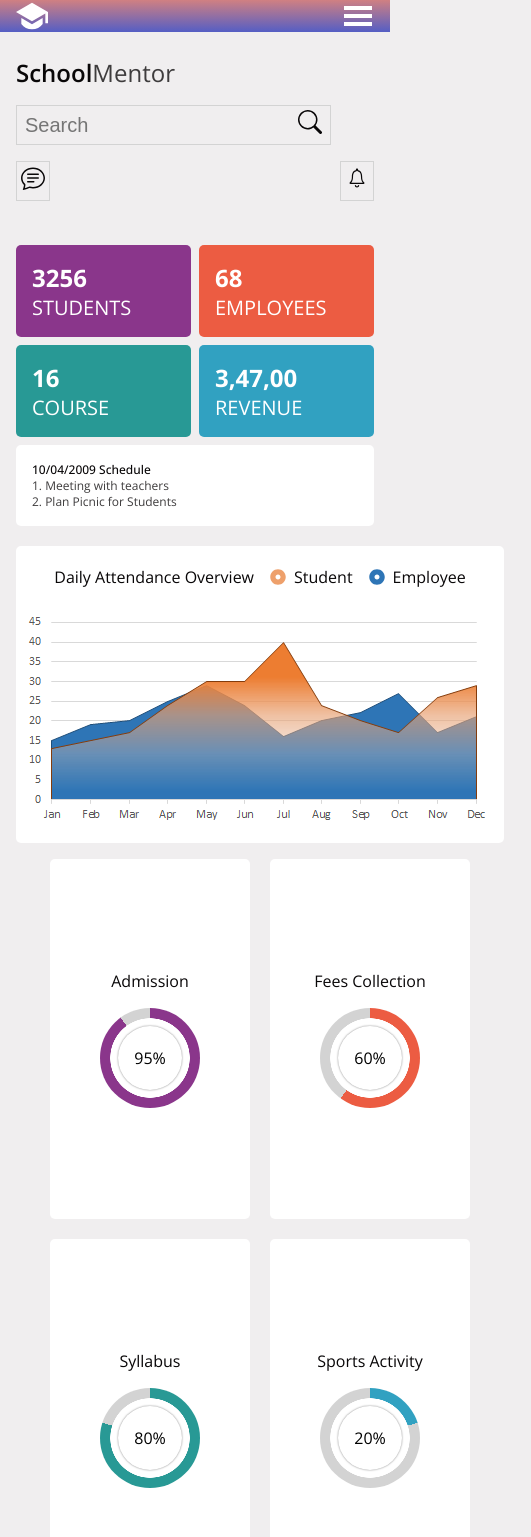
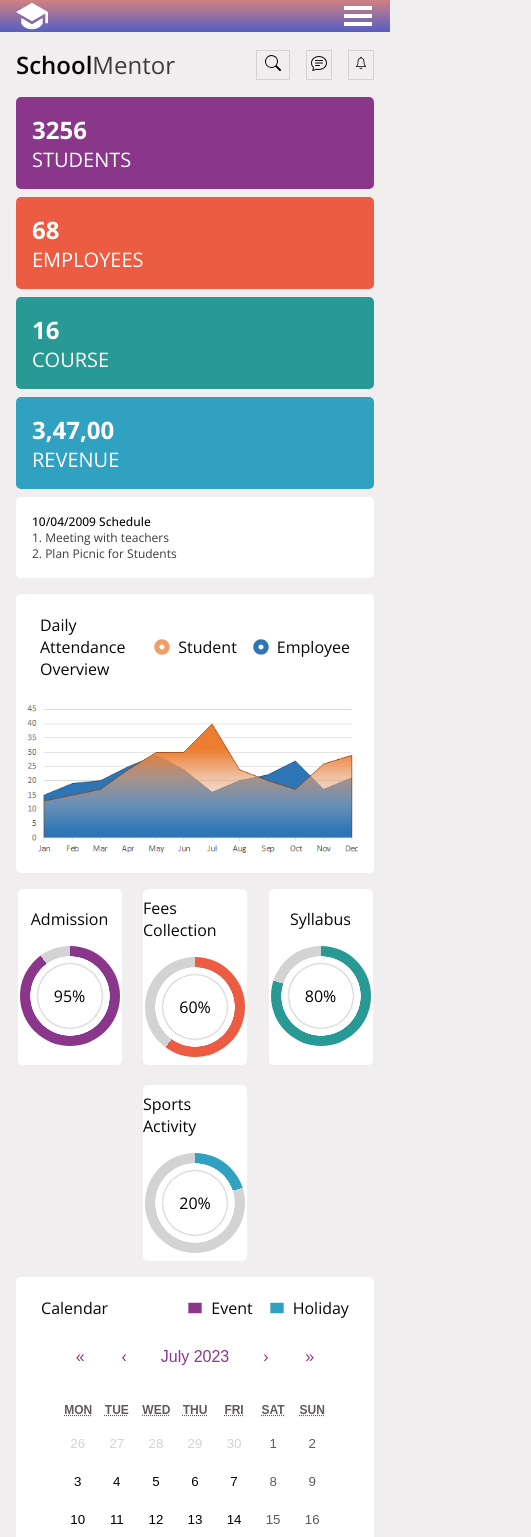
Before and after one commit to EdraakSystems/dash_design2, a React (Create React App) app: page / in a window 390 px wide. Shown: the top 1537 px of the page, 531 px wide, since content can reach past the window. Built offline with nearby package versions, Linux system fonts and the light colour scheme.

Commit message:
media queries fixed for mobile and tab

```diff
--- a/src/components/Cards1/Cards1.css
+++ b/src/components/Cards1/Cards1.css
@@ -32,12 +32,21 @@
     background: white;
 }
 
-@media (max-width:768px) {
+@media (max-width:900px) {
+    .cards1_data {
+        flex-basis: 11rem;
+    }
+
+    .dash_cards1 {
+        gap: 1rem;
+    }
+}
+
+/* @media (max-width:768px) {
     .cards1_data {
         flex-basis: 7.75rem;
     }
-}
-
+} */
 @media (max-width:460px) {
     .dash_cards1 {
         gap: 0.5rem;
--- a/src/components/Cards2/Cards2.css
+++ b/src/components/Cards2/Cards2.css
@@ -198,7 +198,7 @@
     fill: #31A1C1;
 }
 
-@media (max-width:768px) {
+@media (max-width:900px) {
     .dash_cards2 {
         flex-direction: column;
         gap: 1rem;
@@ -208,8 +208,8 @@
         align-items: center;
     }
 
-    .cards2_graph_data>img {
-        width: auto;
+    .card2_progress {
+        justify-content: space-evenly;
     }
 
     .progress h3 {
@@ -221,7 +221,7 @@
     }
 
     .progress {
-        width: 10rem;
+        width: 10.5rem;
     }
 
     .cards2_calendar {
@@ -229,15 +229,43 @@
     }
 }
 
-/* @media (max-width:768px) {
+@media (max-width:768px) {
     .progress {
-        width: 11.5rem;
+        width: 8.5rem;
     }
-} */
+
+    .progress h3 {
+        margin-top: 0.75rem;
+    }
+
+    .progress div {
+        margin-bottom: 0.75rem;
+    }
+}
+
+@media (max-width:640px) {
+    .progress {
+        width: 7.5rem;
+    }
+
+    .progress h3 {
+        margin-top: 0.5rem;
+    }
+
+    .progress div {
+        margin-bottom: 0.5rem;
+    }
+}
+
+@media (max-width:572px) {
+    .progress {
+        width: 10.5rem;
+    }
+}
 
 @media (max-width:460px) {
     .progress {
-        width: 12.5rem;
+        width: 6.5rem;
     }
 
 }
--- a/src/components/Cards3/Cards3.css
+++ b/src/components/Cards3/Cards3.css
@@ -145,10 +145,6 @@
 
     }
 
-    .graphs>img {
-        width: auto;
-    }
-
     .cards3_graphs {
         width: 100%;
     }
--- a/src/components/Dashboard/Dashboard.css
+++ b/src/components/Dashboard/Dashboard.css
@@ -64,3 +64,23 @@
     border: none;
     font-size: 1.25rem;
 }
+
+@media (max-width:900px) {
+    .dash_into {
+        margin: 1rem 1rem 0 1rem;
+    }
+
+    .dash_intro_search input,
+    .dash_intro_logo button {
+        font-size: 1rem;
+    }
+
+}
+
+@media (max-width:640px) {
+    .dash_intro_search input {
+        display: none;
+    }
+}
+
+@media (max-width:425px) {}
--- a/src/index.css
+++ b/src/index.css
@@ -44,13 +44,6 @@ a {
 section {
   margin-top: 1.25rem;
 }
-
-/* .container {
-  --max-width: 69.375em;
-  --padding: 1rem;
-  width: min(var(--max-width), 100% - (var(--padding)*2));
-  margin-inline: auto;
-} */
 
 .dash_container {
   display: flex;
@@ -102,15 +95,15 @@ button {
   background: transparent;
 }
 
-/* input:focus {
-  outline-color: transparent;
-} */
-
 /* For phones Only */
 @media (max-width:900px) {
   .dash_container {
     display: flex;
     flex-direction: column;
+  }
+
+  section {
+    margin-top: 1rem;
   }
 }
 
@@ -129,8 +122,6 @@ button {
 
 @media (max-width:450px) {}
 
-/* For Tablet Portrait-up */
-@media (min-width:600px) {}
 
 /* For Tablet landscape-up */
 @media (min-width:900px) {}
```
